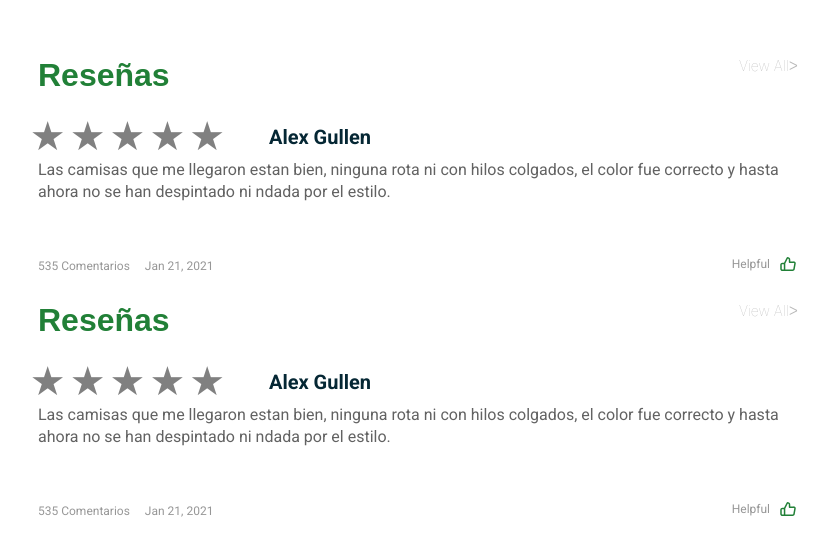
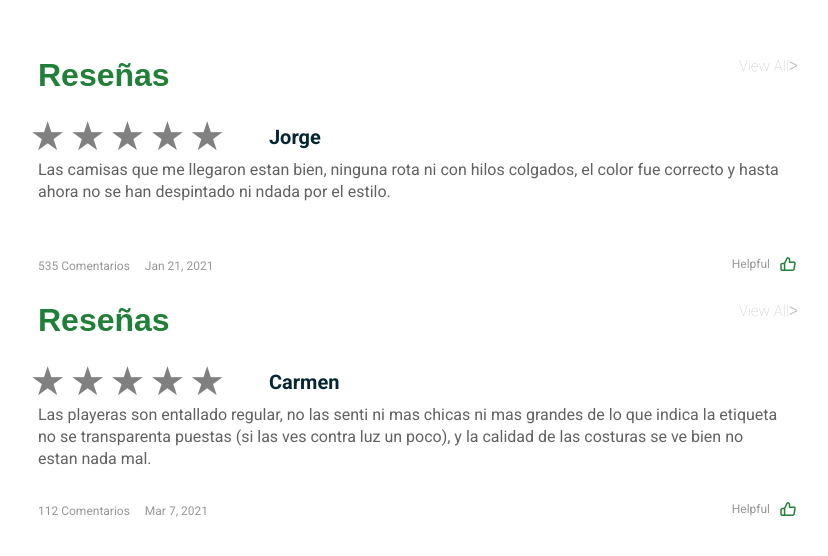
Before and after one commit to No-Country/s4-06-m-java-react, a React (Create React App) app: page /details in a window 1280 px wide. Shown: the part 2108-2664 px from the top of the page, without its empty margins (218-1046 px from the left). Built offline with nearby package versions, Linux system fonts and the light colour scheme; a web font is replaced by a local one.

Commit message:
modificaciones en el componente Review y en el README

```diff
--- a/src/components/Reviews/Reviews.jsx
+++ b/src/components/Reviews/Reviews.jsx
@@ -1,16 +1,13 @@
 import React from "react";
 import "./Reviews.css";
-import { Stars } from "../stars/Stars";
 import Like from "../../assets/reviews/Like.svg";
 
-export const Reviews = () => {
+export const Reviews = (props) => {
   return (
     <div class="review_container">
       <div class="review_container--sub">
         <div class="review_container--subUp">
-          <h1 class="review_container--title">
-            Reseñas <Stars />
-          </h1>
+          <h1 class="review_container--title">Reseñas {props.stars}</h1>
           <div className="review_container--viewAllandName">
             <div class="review_container--viewAll">
               <div className="viewAll">
@@ -18,21 +15,22 @@ export const Reviews = () => {
               </div>
             </div>
             <div className="review_container--name">
-              <p className="review_container--name-name"> Alex Gullen </p>
+              <p className="review_container--name-name"> {props.name} </p>
             </div>
           </div>
         </div>
         <div class="review_container--subHalf">
-          Las camisas que me llegaron estan bien, ninguna rota ni con hilos
+          {/* Las camisas que me llegaron estan bien, ninguna rota ni con hilos
           colgados, el color fue correcto y hasta ahora no se han despintado ni
-          ndada por el estilo.
+          ndada por el estilo. */}
+          {props.text}
         </div>
         <div className="review_container--subDown">
           <div className="review-wrapperContent">
             <span className="review-wrapperContent__comments">
-              535 Comentarios
+              {props.comments}
             </span>
-            <span className="review-wrapperContent__date">Jan 21, 2021</span>
+            <span className="review-wrapperContent__date">{props.date}</span>
           </div>
           <div class="review-wrapperIcon">
             <span className="review-wrapperIcon__title">Helpful</span>
--- /dev/null
+++ b/src/components/Reviews/ReviewsProps.jsx
@@ -0,0 +1,28 @@
+import React from "react";
+import { Stars } from "../stars/Stars";
+import { Reviews } from "./Reviews";
+
+export const ReviewsProps = () => {
+  return (
+    <div>
+      <Reviews
+        name="Jorge"
+        text="Las camisas que me llegaron estan bien, ninguna rota ni con hilos
+          colgados, el color fue correcto y hasta ahora no se han despintado ni
+          ndada por el estilo."
+        comments="535 Comentarios"
+        date="Jan 21, 2021"
+        stars=<Stars />
+      />
+      <Reviews
+        name="Carmen"
+        text="Las playeras son entallado regular, no las senti ni mas chicas ni mas grandes de lo que indica la etiqueta
+        no se transparenta puestas (si las ves contra luz un poco), y la calidad de las costuras se ve bien
+        no estan nada mal."
+        comments="112 Comentarios"
+        date="Mar 7, 2021"
+        stars=<Stars />
+      />
+    </div>
+  );
+};
--- a/src/pages/DetailScreen/DetailScreen.css
+++ b/src/pages/DetailScreen/DetailScreen.css
@@ -1,11 +1,11 @@
 .detailScreenContainer{
-    height: 2290.93px;
+    height: 2050.93px;
     display: flex;
     flex-direction: column;
 }
 @media screen and (min-width: 1024px){
     .detailScreenContainer{
-        height: 3281px;
+        height: 2700px;
         display: flex;
         align-items: center;
     }
--- a/src/pages/DetailScreen/DetailScreen.jsx
+++ b/src/pages/DetailScreen/DetailScreen.jsx
@@ -1,12 +1,11 @@
 import React from "react";
 import "./DetailScreen.css";
-import { Reviews } from "../../components/Reviews/Reviews";
+import { ReviewsProps } from "../../components/Reviews/ReviewsProps";
 
-export const DetailScreen = () => {
+export const DetailScreen = ({ name, text, date, comment, stars }) => {
   return (
     <div class="detailScreenContainer">
-      <Reviews />
-      <Reviews />
+      <ReviewsProps {...name} {...text} {...date} {...comment} {...stars} />
     </div>
   );
 };
```
Also changed, not shown: 1 other file (tests, documents, lock files or other folders).
